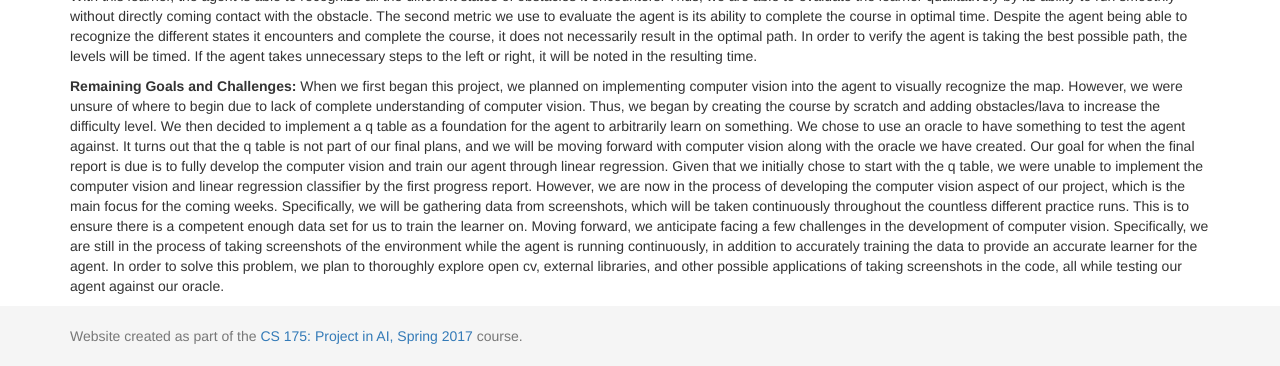
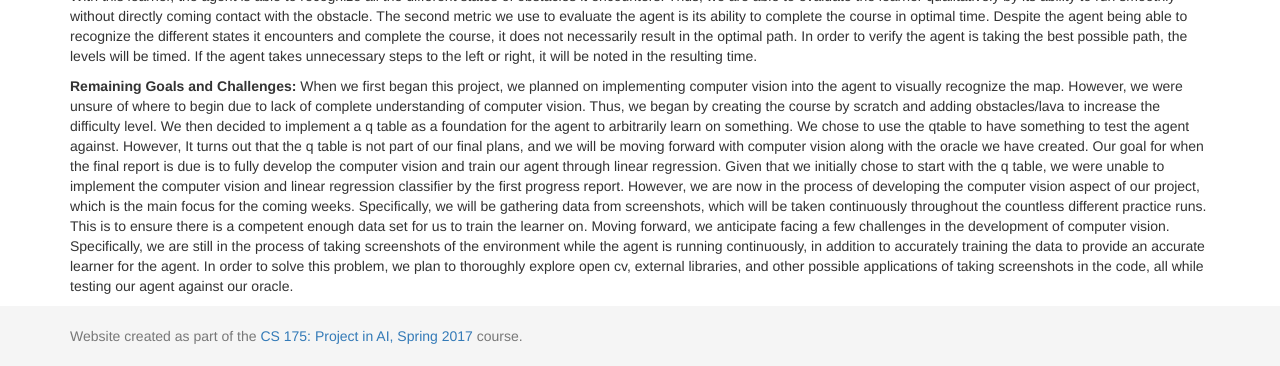
Before and after one commit to klyuen94/In-Between-The-Lines, a Jekyll site: the page built from docs/status.md, in a window 1280 px wide and 1263 px high, cut to the strip 897-1263 px from the top of the window. Built offline with Jekyll 4.4.1, drawn with Linux system fonts in a browser that asks for light colours.

Commit message:
Update status.md

```diff
--- a/docs/status.md
+++ b/docs/status.md
@@ -22,5 +22,5 @@ With this learner, the agent is able to recognize all the different states of ob
 The second metric we use to evaluate the agent is its ability to complete the course in optimal time. Despite the agent being able to recognize the different states it encounters and complete the course, it does not necessarily result in the optimal path. In order to verify the agent is taking the best possible path, the levels will be timed. If the agent takes unnecessary steps to the left or right, it will be noted in the resulting time.
 
 **Remaining Goals and Challenges:**
-When we first began this project, we planned on implementing computer vision into the agent to visually recognize the map. However, we were unsure of where to begin due to lack of complete understanding of computer vision. Thus, we began by creating the course by scratch and adding obstacles/lava to increase the difficulty level. We then decided to implement a q table as a foundation for the agent to arbitrarily learn on something. We chose to use an oracle to have something to test the agent against. It turns out that the q table is not part of our final plans, and we will be moving forward with computer vision along with the oracle we have created. Our goal for when the final report is due is to fully develop the computer vision and train our agent through linear regression. Given that we initially chose to start with the q table, we were unable to implement the computer vision and linear regression classifier by the first progress report. However, we are now in the process of developing the computer vision aspect of our project, which is the main focus for the coming weeks. Specifically, we will be gathering data from screenshots, which will be taken continuously throughout the countless different practice runs. This is to ensure there is a competent enough data set for us to train the learner on.
+When we first began this project, we planned on implementing computer vision into the agent to visually recognize the map. However, we were unsure of where to begin due to lack of complete understanding of computer vision. Thus, we began by creating the course by scratch and adding obstacles/lava to increase the difficulty level. We then decided to implement a q table as a foundation for the agent to arbitrarily learn on something. We chose to use the qtable to have something to test the agent against. However, It turns out that the q table is not part of our final plans, and we will be moving forward with computer vision along with the oracle we have created. Our goal for when the final report is due is to fully develop the computer vision and train our agent through linear regression. Given that we initially chose to start with the q table, we were unable to implement the computer vision and linear regression classifier by the first progress report. However, we are now in the process of developing the computer vision aspect of our project, which is the main focus for the coming weeks. Specifically, we will be gathering data from screenshots, which will be taken continuously throughout the countless different practice runs. This is to ensure there is a competent enough data set for us to train the learner on.
 Moving forward, we anticipate facing a few challenges in the development of computer vision. Specifically, we are still in the process of taking screenshots of the environment while the agent is running continuously, in addition to accurately training the data to provide an accurate learner for the agent. In order to solve this problem, we plan to thoroughly explore open cv, external libraries, and other possible applications of taking screenshots in the code, all while testing our agent against our oracle.
```
